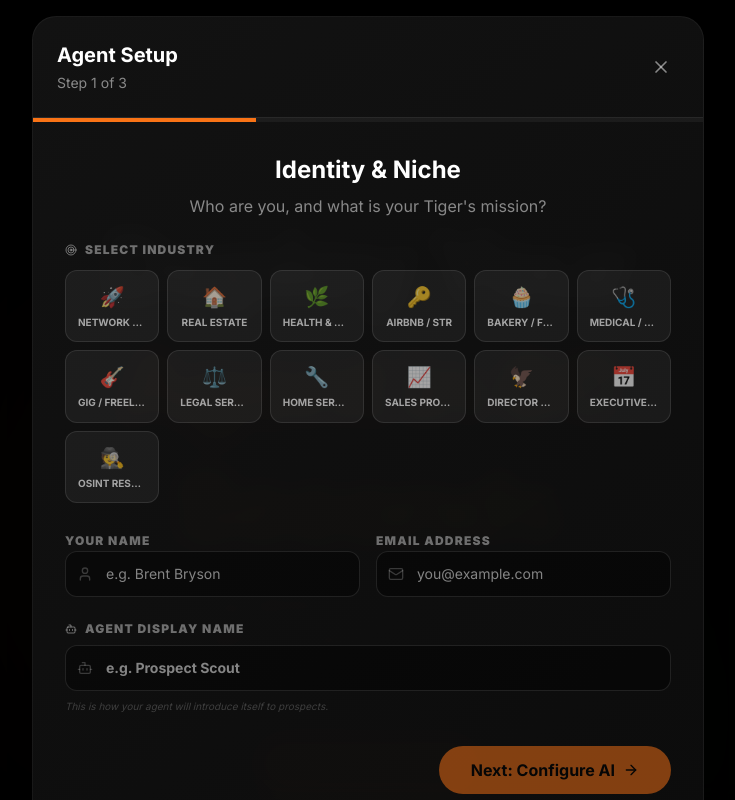
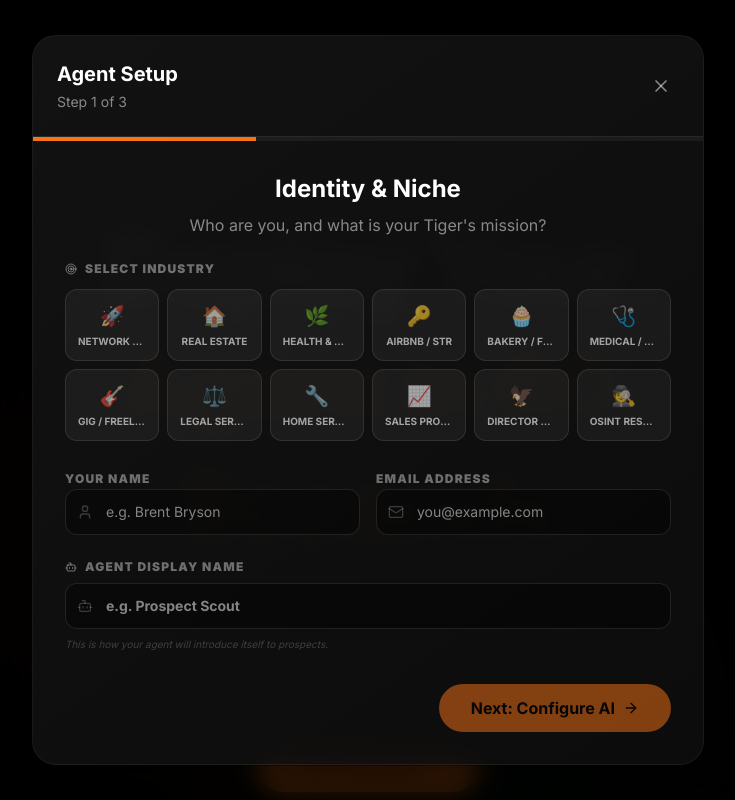
Before and after one commit to bbrysonelite-max/tiger-claw-v4-core, a Next.js app in the folder web-onboarding/: page / in a window 1280 px wide. Both pictures are taken after a click on the button "Launch My Agent". Shown: the top 800 px of the page, without its empty margins (272-1007 px from the left). Built offline with nearby package versions, Linux system fonts and the light colour scheme; no server answers.

Commit message:
fix: remove redundant executive assistant flavor

```diff
--- a/web-onboarding/src/components/wizard/StepIdentity.tsx
+++ b/web-onboarding/src/components/wizard/StepIdentity.tsx
@@ -23,7 +23,6 @@ const NICHES = [
     { id: "plumber", name: "Home Services", icon: "🔧" },
     { id: "sales-tiger", name: "Sales Professional", icon: "📈" },
     { id: "director-of-operations", name: "Director of Ops", icon: "🦅" },
-    { id: "executive-assistant", name: "Executive Assistant", icon: "📅" },
     { id: "intelligence-specialist", name: "OSINT Researcher", icon: "🕵️" },
 ];
 
```
